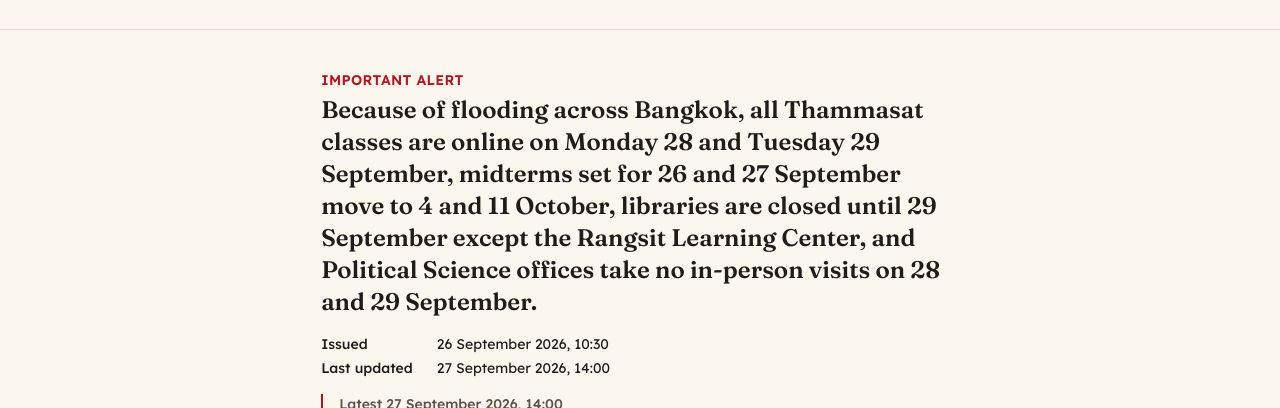
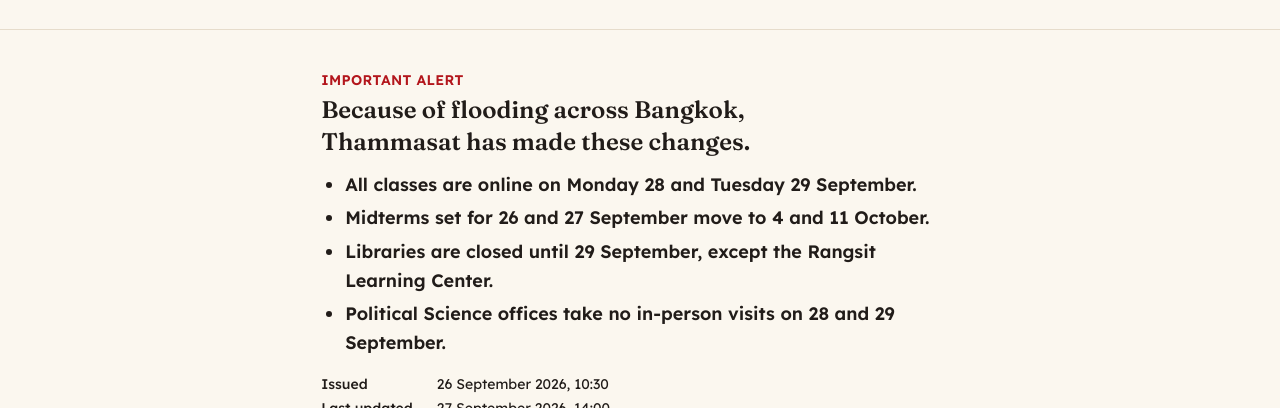
Before and after one commit to birstudentassociation/birsawebsitelive, a Next.js app: page /en/emergency in a window 1280 px wide. Shown: the part 350-758 px from the top of the page. Built offline with nearby package versions, Linux system fonts and the light colour scheme; no server answers.

Commit message:
Emergency: bullet the Thammasat changes under the alert heading
Co-Authored-By: Claude Opus 5.5 <noreply@anthropic.com>
Claude-Session: https://claude.ai/code/session_01QUqaxto4fjR6M4j7vC8nmC

```diff
--- a/components/emergency/AlertStatus.tsx
+++ b/components/emergency/AlertStatus.tsx
@@ -55,6 +55,13 @@ export default function AlertStatus({
         <h2 id="live-alert-heading" className="font-display text-2xl">
           {alertHeadline(live, locale)}
         </h2>
+        {alert.headlinePoints?.[locale]?.length ? (
+          <ul className="mt-2 flex list-disc flex-col gap-1 pl-6 text-lg leading-relaxed font-semibold">
+            {alert.headlinePoints[locale].map((point) => (
+              <li key={point}>{point}</li>
+            ))}
+          </ul>
+        ) : null}
       </div>
 
       <dl className="grid gap-x-6 gap-y-1 text-sm sm:grid-cols-[auto_1fr]">
--- a/content/emergency/active.ts
+++ b/content/emergency/active.ts
@@ -39,8 +39,22 @@ export const activeEmergency: ActiveEmergency<ScenarioId> | null = {
     th: "เนื่องจากน้ำท่วมทั่วกรุงเทพฯ วันที่ 28 และ 29 กันยายน ธรรมศาสตร์เรียนออนไลน์ คณะงดติดต่อ Onsite และห้องสมุดปิดให้บริการ",
   },
   headline: {
-    en: "Because of flooding across Bangkok, all Thammasat classes are online on Monday 28 and Tuesday 29 September, midterms set for 26 and 27 September move to 4 and 11 October, libraries are closed until 29 September except the Rangsit Learning Center, and Political Science offices take no in-person visits on 28 and 29 September.",
-    th: "เนื่องจากน้ำท่วมทั่วกรุงเทพฯ ธรรมศาสตร์ให้ทุกรายวิชาเรียนออนไลน์ในวันจันทร์ที่ 28 และวันอังคารที่ 29 กันยายน สอบกลางภาควันที่ 26 และ 27 กันยายนเลื่อนไปวันที่ 4 และ 11 ตุลาคม ห้องสมุดปิดถึงวันที่ 29 กันยายน ยกเว้นศูนย์การเรียนรู้ฯ ศูนย์รังสิต และคณะรัฐศาสตร์งดติดต่อ Onsite ในวันที่ 28 และ 29 กันยายน",
+    en: "Because of flooding across Bangkok, Thammasat has made these changes.",
+    th: "เนื่องจากน้ำท่วมทั่วกรุงเทพฯ ธรรมศาสตร์มีการเปลี่ยนแปลงดังนี้",
+  },
+  headlinePoints: {
+    en: [
+      "All classes are online on Monday 28 and Tuesday 29 September.",
+      "Midterms set for 26 and 27 September move to 4 and 11 October.",
+      "Libraries are closed until 29 September, except the Rangsit Learning Center.",
+      "Political Science offices take no in-person visits on 28 and 29 September.",
+    ],
+    th: [
+      "ทุกรายวิชาเรียนออนไลน์ในวันจันทร์ที่ 28 และวันอังคารที่ 29 กันยายน",
+      "สอบกลางภาควันที่ 26 และ 27 กันยายน เลื่อนไปวันที่ 4 และ 11 ตุลาคม",
+      "ห้องสมุดปิดถึงวันที่ 29 กันยายน ยกเว้นศูนย์การเรียนรู้ฯ ศูนย์รังสิต",
+      "คณะรัฐศาสตร์งดติดต่อ Onsite ในวันที่ 28 และ 29 กันยายน",
+    ],
   },
   updates: [
     {
--- a/content/emergency/types.ts
+++ b/content/emergency/types.ts
@@ -147,6 +147,8 @@ export type ActiveEmergency<Id extends string = string> = {
   banner?: LocalizedText;
   /** The fuller heading on the alert panel of the guide. Without it, the banner is used. */
   headline?: LocalizedText;
+  /** Bullets under the headline on the alert panel. Same count in both languages. */
+  headlinePoints?: Record<Locale, string[]>;
   /**
    * Section id on the guide after which the live updates timeline appears, so
    * it does not push key static information down. Without it, the timeline
```
